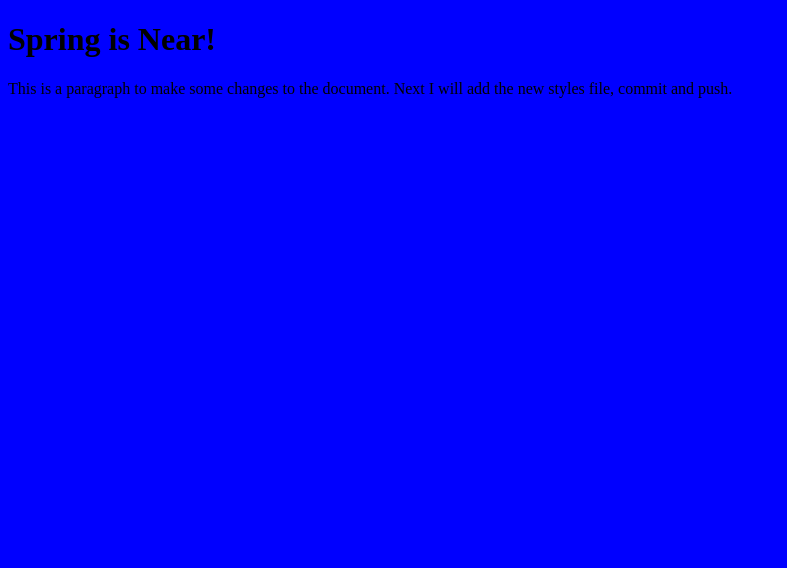
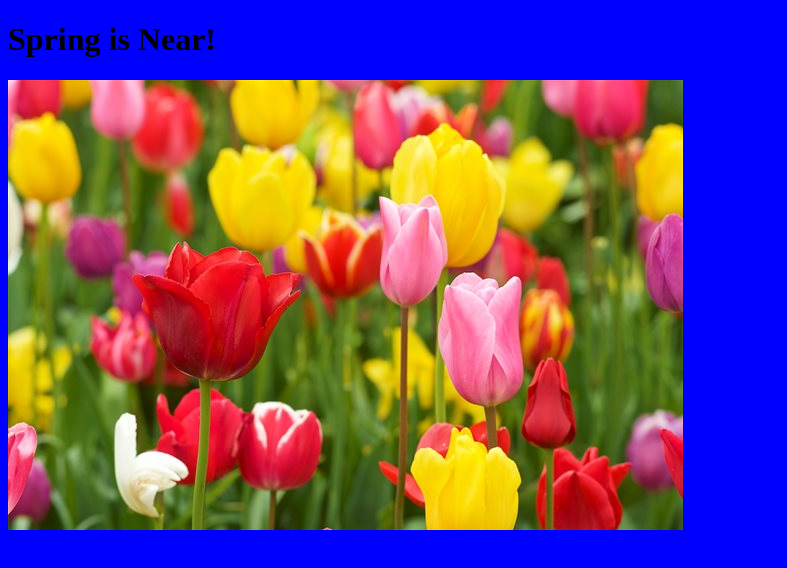
Before and after one commit to em0194192/Spring, a plain HTML site: page index.html in a window 1280 px wide. Shown: the whole page, without its empty margins (0-787 px from the left). Drawn offline with Linux system fonts and the light colour scheme.

Commit message:
reaplced paragraph with an image

```diff
--- a/index.html
+++ b/index.html
@@ -14,8 +14,7 @@
 
 <body>
     <h1>Spring is Near!</h1>
-    <p>This is a paragraph to make some changes to the document. Next I will add the new styles file, commit and push.
-    </p>
+    <img src="flowersblooming.jpg" alt="Red Pink and Yellow Flowers Blooming In A Field">
 </body>
 
 </html>
```
Also changed, not shown: flowersblooming.jpg (added).
